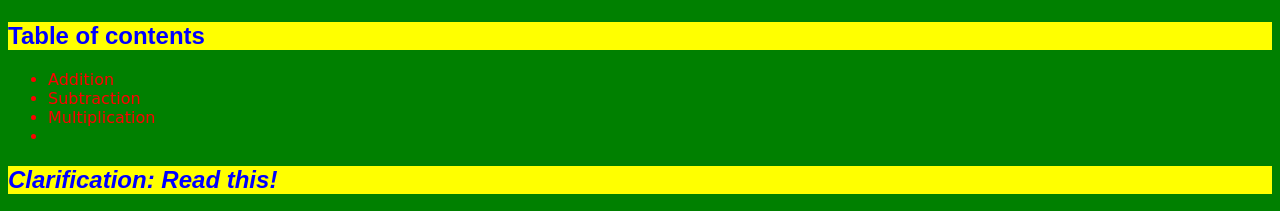
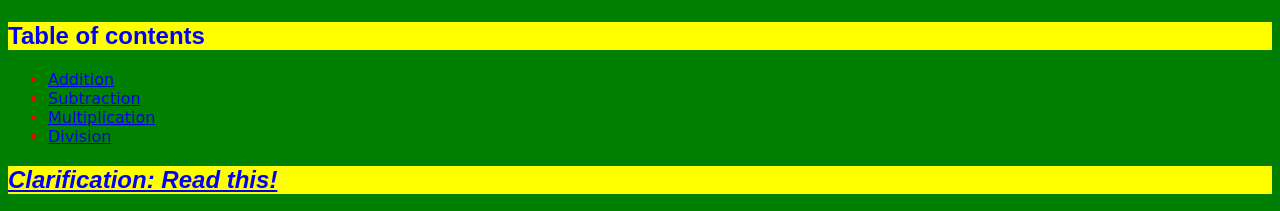
Before and after one commit to Entity845/Entity845.github.io, a plain HTML site: page index.html in a window 1280 px wide. Shown: the part 582-793 px from the top of the page. Drawn offline with Linux system fonts and the light colour scheme.

Commit message:
Update index.html

```diff
--- a/index.html
+++ b/index.html
@@ -41,10 +41,10 @@ body{
     <h2>Table of contents</h2>
 
     <ul>
-        <li>Addition</li>
-        <li>Subtraction</li>
-        <li>Multiplication</li>
-        <li></li>
+        <li><a href="#addition">Addition</a></li>
+        <li><a href="#subtraction">Subtraction</li>
+        <li><a href="#multiplication">Multiplication</li>
+        <li><a href="#division">Division</li>
     </ul>
 
     <h2 ><strong><em>Clarification: Read this!</em></strong></h2>
@@ -68,7 +68,7 @@ body{
     <br> offended, infants and toddlers.
     <br>JK be angry I dare you XD
     </p>
-    <h2>Addition</h2>
+    <h2 id="addition">Addition</h2>
         <p>Addition is combining numbers together. This is addition:
         <br> If I have one candy and you give me 2 candies,
         <br>how many candies do I have now? The answer is obviously
@@ -91,7 +91,7 @@ body{
             <li>5+3</li>
         </ul>
 
-    <h2>Subtraction</h2>
+    <h2 id="subtraction">Subtraction</h2>
         <p>Subtraction is taking part of a number away. This is subtraction:
         <br>If I have two  candies and I give you one candy, how many candies
         <br>do I have now? The answer is obviously 1 candy. Here are some
@@ -115,7 +115,7 @@ body{
 
         </ul>
 
-    <h2>Multiplication</h2>
+    <h2 id="multiplication">Multiplication</h2>
         <p>Muliplication is repeating addition. For example, If I have 6 dollars,
         <br>and you triple my money, how much money do I now have? The
         <br>answer is 18, because 6 tripled is 18. You can view 6 tripled as
@@ -138,7 +138,7 @@ body{
             <li>1x1</li>
         </ul>
 
-        <h2>Division</h2>
+        <h2 id="division">Division</h2>
             <p>Division is splitting things in groups. For example, if
             <br>you have 6 candies, and you have to split the candy equally
             <br>among 3 people, how much candy does each person get? The
```
